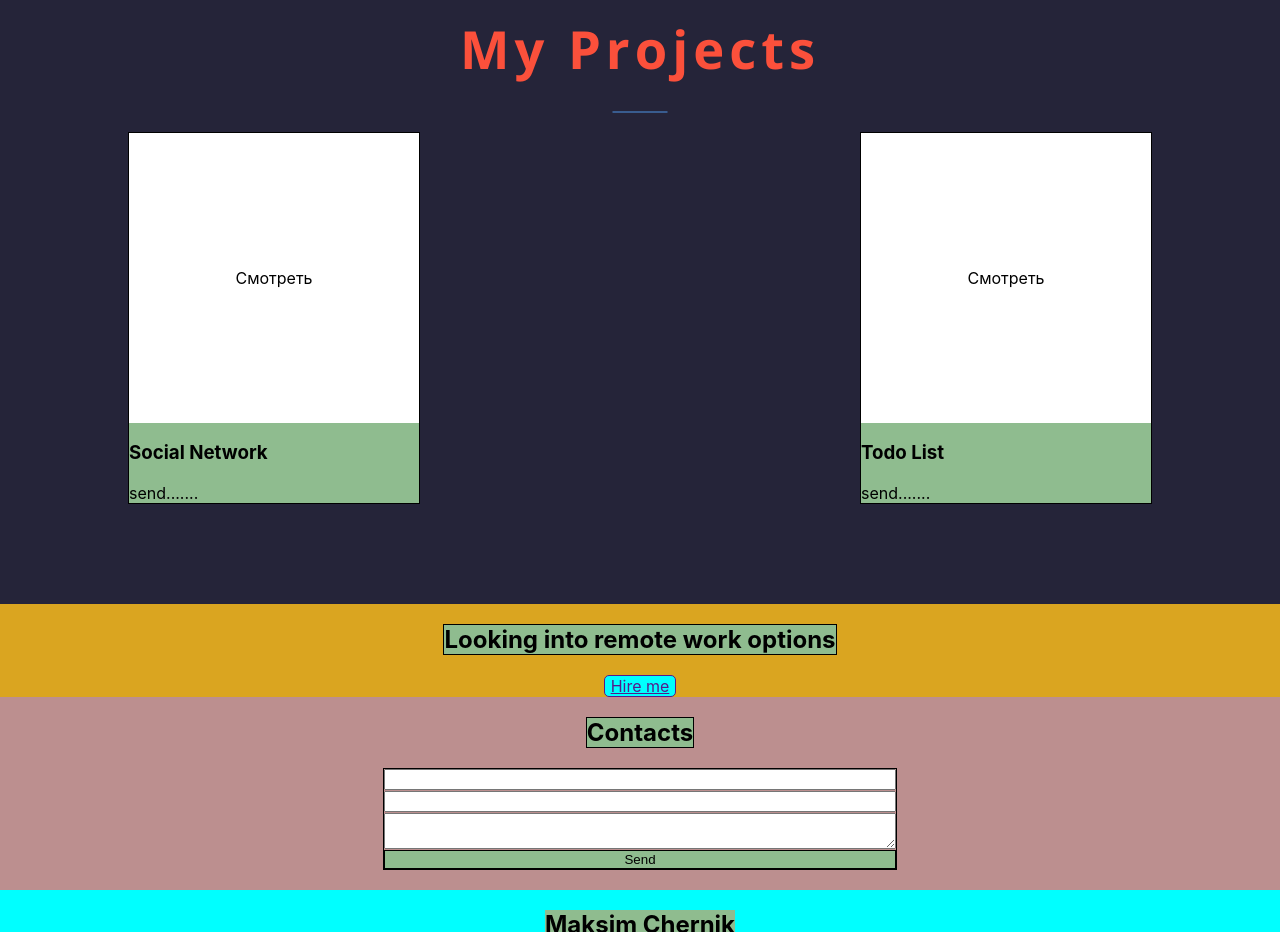
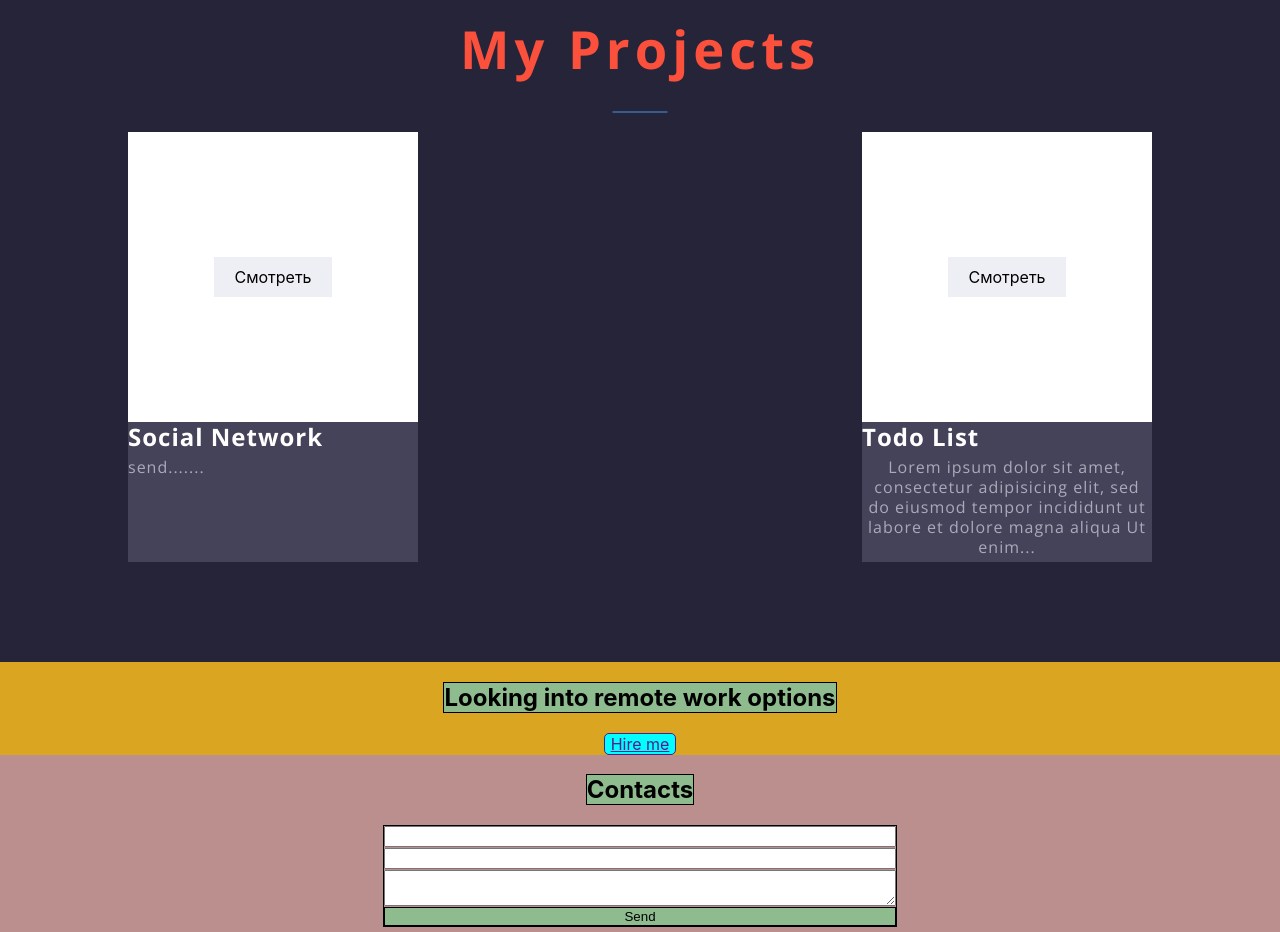
Before and after one commit to Chernik1991/portfolio-react, a React (Create React App) app: page / in a window 1280 px wide. Shown: the part 1420-2352 px from the top of the page. Built offline with nearby package versions, Linux system fonts and the light colour scheme.

Commit message:
2 Lesson 1,40 min Project

```diff
--- a/src/projects/Projects.tsx
+++ b/src/projects/Projects.tsx
@@ -11,7 +11,7 @@ export const Projects = () => {
                 <Title title={"My Projects"}/>
                 <div className={s.projects}>
                     <Project title={'Social Network'} description={'send.......'}/>
-                    <Project title={'Todo List'} description={'send.......'}/>
+                    <Project title={'Todo List'} description={'Lorem ipsum dolor sit amet, consectetur adipisicing elit, sed do eiusmod tempor incididunt ut labore et dolore magna aliqua Ut enim...'}/>
                 </div>
             </div>
         </div>
--- a/src/projects/project/Project.module.css
+++ b/src/projects/project/Project.module.css
@@ -1,10 +1,10 @@
 .project{
-    border: 1px solid;
+    /*border: 1px solid;*/
     min-width: 290px;
-    background-color: darkseagreen;
     display: flex;
     flex-direction: column;
     align-items: flex-start;
+    background-color: #444359;
 }
 .icon{
     height:290px;
@@ -17,11 +17,25 @@
     align-items: center;
     justify-content: center;
 }
-s.description{
-    border: 1px solid;
-    background-color: coral;
+.button{
+    background-color: #eeeef5;
+    padding: 10px 20px;
 }
-s.title{
-    border: 1px solid;
-    color: coral;
+.title{
+    font-family: 'Open Sans', sans-serif;
+    font-size: 24px;
+    letter-spacing: 1px;
+    margin: 0 0 5px;
+    line-height: 1.25;
+    color: #fff;
 }
+.description{
+    max-width: 290px;
+    font-family: 'Open Sans', sans-serif;
+    font-size: 16px;
+    letter-spacing: 1px;
+    margin: 0 0 5px;
+    line-height: 1.25;
+    text-align: center;
+    color: #aaaaba;
+}
```
